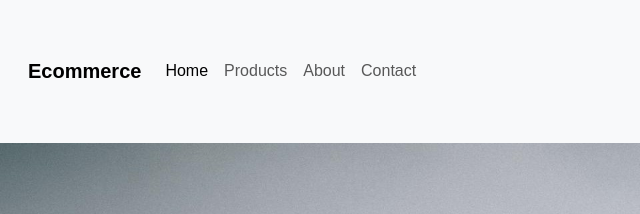
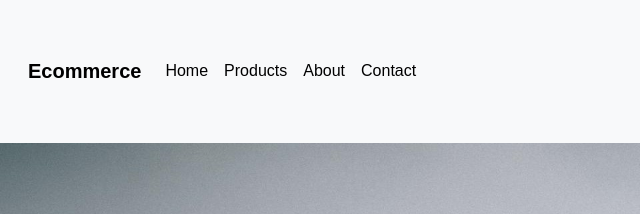
Before and after one commit to TarunKumarReddyK/Smart-Cart-using-Store-API, a plain HTML site: page index.html in a window 1280 px wide. Shown: the top 214 px of the page, 0-640 px from the left. Drawn offline with nearby package versions, Linux system fonts and the light colour scheme; no server answers.

Commit message:
Updated the Navbar

```diff
--- a/index.html
+++ b/index.html
@@ -26,13 +26,13 @@
             <a class="nav-link active" aria-current="page" href="index.html">Home</a>
           </li>
           <li class="nav-item">
-            <a class="nav-link" href="products.html">Products</a>
+            <a class="nav-link active" href="products.html">Products</a>
           </li>
           <li class="nav-item">
-            <a class="nav-link" href="About.html">About</a>
+            <a class="nav-link active" href="About.html">About</a>
           </li>
           <li class="nav-item">
-            <a class="nav-link" href="Contact.html">Contact</a>
+            <a class="nav-link active" href="Contact.html">Contact</a>
           </li>
         </ul>
         <!-- Login, Register and Cart -->
```
